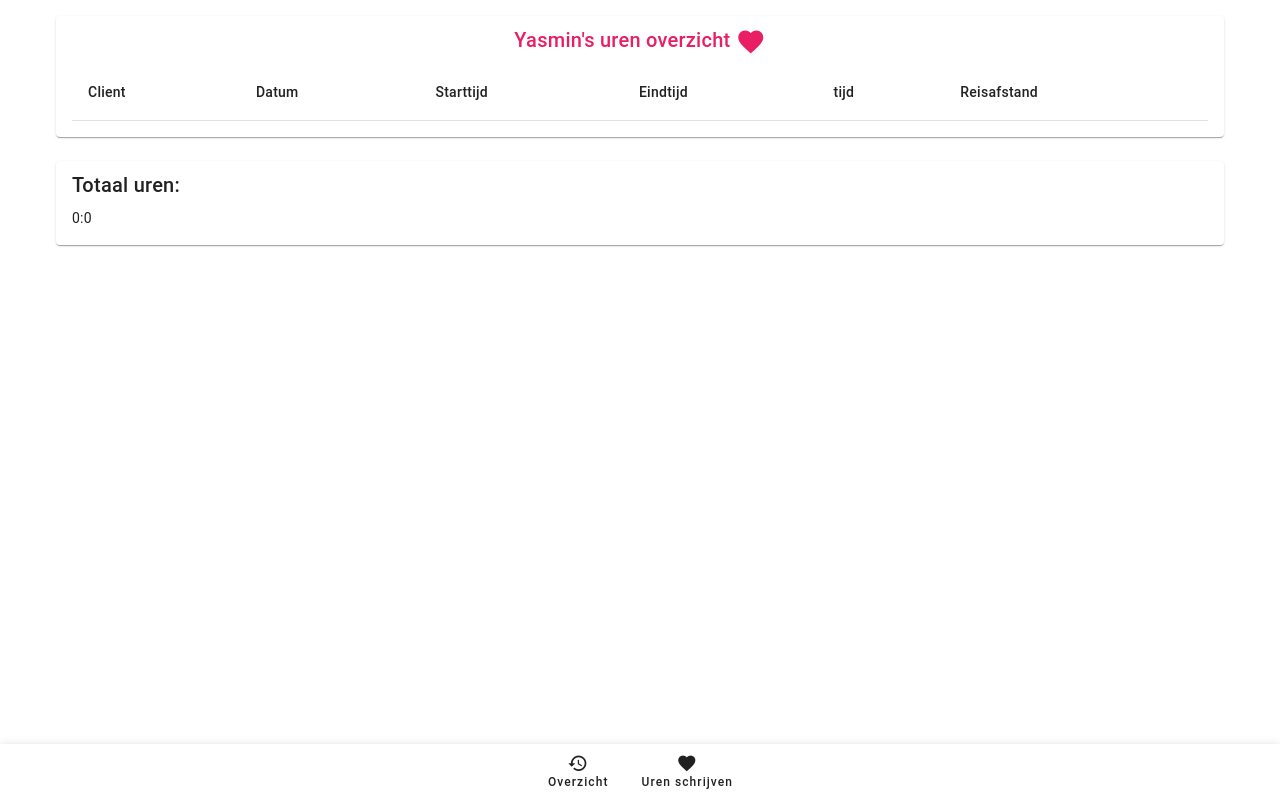
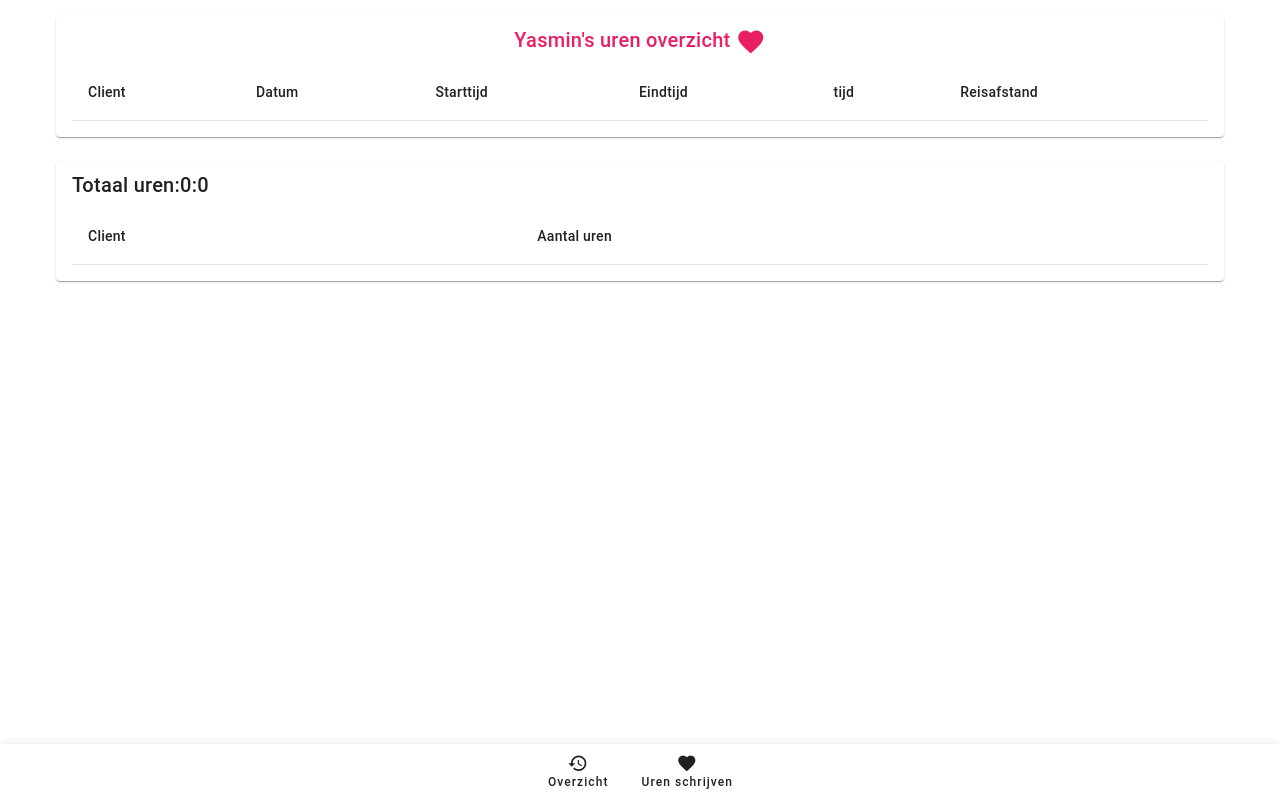
Before and after one commit to yuridesnaijer/aba-uren-pwa, a Vue app: page / in a window 1280 px wide. Built offline with nearby package versions, Linux system fonts and the light colour scheme.

Commit message:
show total hours per client

```diff
--- a/src/views/HoursOverview.vue
+++ b/src/views/HoursOverview.vue
@@ -54,8 +54,23 @@
     <v-row>
       <v-col>
         <v-card>
-          <v-card-title>Totaal uren:</v-card-title>
-          <v-card-text>{{ durationString(totalWrittenHours()) }}</v-card-text>
+          <v-card-title>Totaal uren:{{ durationString(totalWrittenHours()) }} </v-card-title>
+          <v-card-text
+            ><v-table>
+              <thead>
+                <tr>
+                  <th class="text-left">Client</th>
+                  <th class="text-left">Aantal uren</th>
+                </tr>
+              </thead>
+              <tbody>
+                <tr v-for="(value, key) in totalWrittenHoursInSecondsPerClient()">
+                  <td>{{ key }}</td>
+                  <td>{{ durationString(secondsToTime(value)) }}</td>
+                </tr>
+              </tbody></v-table
+            ></v-card-text
+          >
         </v-card>
       </v-col>
     </v-row>
@@ -95,6 +110,15 @@ export default {
       const hours = time.hours > 9 ? time.hours : '0' + time.hours.toString()
       const minutes = time.minutes > 9 ? time.minutes : '0' + time.minutes.toString()
       return `${hours}:${minutes}`
+    },
+    totalWrittenHoursInSecondsPerClient(): { [key: string]: number } {
+      return this.writtenHours.reduce((accumulator, currentValue: THourEntry) => {
+        const value =
+          accumulator[currentValue.client] !== undefined ? accumulator[currentValue.client] : 0
+        accumulator[currentValue.client] =
+          value + this.timeToSeconds(this.duration(currentValue.startTime, currentValue.endTime))
+        return accumulator
+      }, {})
     },
     totalWrittenHours(): TTime {
       const totalTime: TTime = {
```
